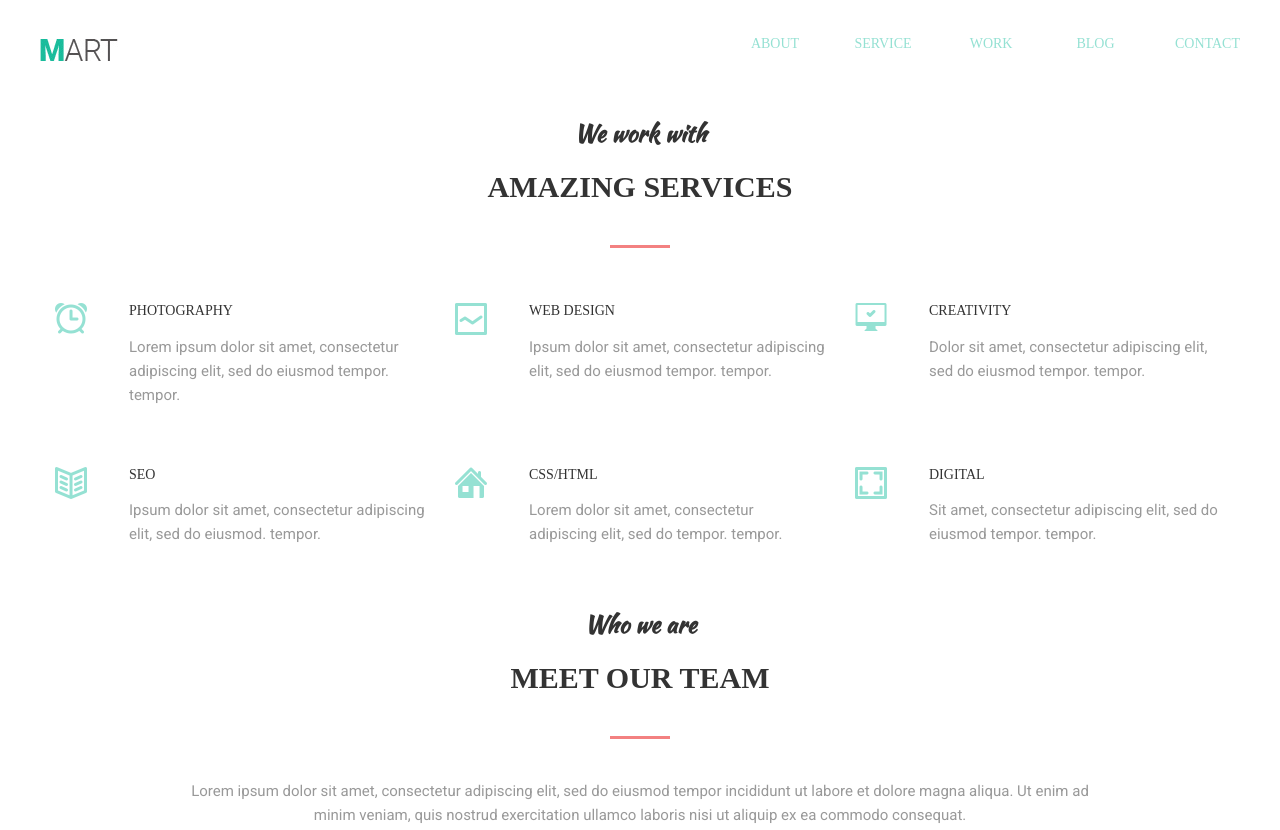
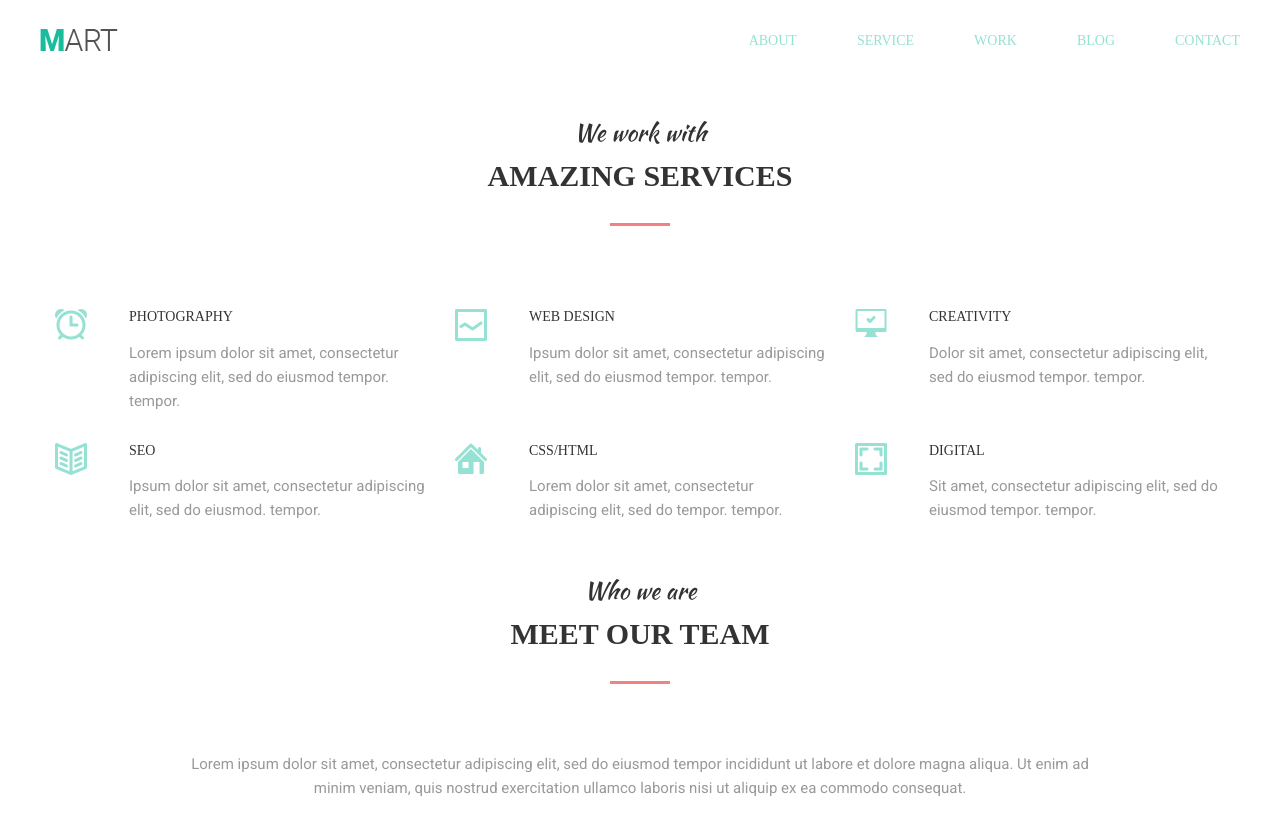
Before and after one commit to EugeneYaremenko/goit-fe-course, a plain HTML site: page homework-06/index.html in a window 1280 px wide. Shown: the top 830 px of the page. Drawn offline with Linux system fonts and the light colour scheme; files whose address does not match are found by name.

Commit message:
correct hw6

```diff
--- a/homework-06/index.html
+++ b/homework-06/index.html
@@ -13,11 +13,11 @@
 </head>
 
 <body>
+    <div class="wrapper">
         <header>
-        <nav>
             <div class="header">
                 <div class="logo"><a href="#"><img src="./img/LOGO.jpg" alt="Logo"></a></div>
-
+                <nav>
                     <ul class="menu">
                         <li class="menu_item"><a href="#">About</a></li>
                         <li class="menu_item"><a href="#">Service</a></li>
@@ -25,10 +25,11 @@
                         <li class="menu_item"><a href="#">Blog</a></li>
                         <li class="menu_item"><a href="#">Contact</a></li>
                     </ul>
+                </nav>
             </div>
-        </nav>
         </header>
         <section>
+            <div class="title">We work with</div>
             <h2>Amazing services</h2>
             <div class="wrapper">
                 <ul class="service">
@@ -36,7 +37,8 @@
                         <div class="service_image"><img src="./img/ALARM.png"></div>
                         <div class="service_info">
                             <a class="service_name" href="#">Photography</a>
-                        <span class="describe">Lorem ipsum dolor sit amet, consectetur adipiscing elit, sed do eiusmod
+                            <span class="describe">Lorem ipsum dolor sit amet, consectetur adipiscing elit, sed do
+                                eiusmod
                                 tempor.
                                 tempor.</span>
                         </div>
@@ -45,7 +47,8 @@
                         <div class="service_image"><img src="./img/LINE GRAPH.png"></div>
                         <div class="service_info">
                             <a class="service_name" href="#">Web Design</a>
-                        <span class="describe">Ipsum dolor sit amet, consectetur adipiscing elit, sed do eiusmod tempor.
+                            <span class="describe">Ipsum dolor sit amet, consectetur adipiscing elit, sed do eiusmod
+                                tempor.
                                 tempor.</span>
                         </div>
                     </li>
@@ -86,9 +89,12 @@
         </section>
 
         <section>
-        <h3>Meet our team</h3>
-        <p class="center">Lorem ipsum dolor sit amet, consectetur adipiscing elit, sed do eiusmod tempor incididunt ut
-            labore et dolore magna aliqua. Ut enim ad minim veniam, quis nostrud exercitation ullamco laboris nisi ut
+            <div class="title">Who we are</div>
+            <h2>Meet our team</h2>
+            <p class="center">Lorem ipsum dolor sit amet, consectetur adipiscing elit, sed do eiusmod tempor incididunt
+                ut
+                labore et dolore magna aliqua. Ut enim ad minim veniam, quis nostrud exercitation ullamco laboris nisi
+                ut
                 aliquip ex ea commodo consequat.</p>
 
             <div class="wrapper"><kbd>
@@ -157,6 +163,7 @@
                 </div>
             </div>
         </footer>
+    </div>
 </body>
 
 </html>
--- a/style/styleHW-6.css
+++ b/style/styleHW-6.css
@@ -21,10 +21,14 @@ ul {
     list-style: none;
 }
 
+.wrapper {
+    max-width: 1200px;
+    margin: 0 auto;
+    position: relative;
+}
+
 .header {
-    max-width: 1200px;
-    min-height: 100px;
-    margin: 0 auto;
+    width: 100%;
     display: flex;
     justify-content: space-between;
     align-items: center;
@@ -32,7 +36,6 @@ ul {
 }
 
 .menu {
-    width: 490px;
     display: flex;
     justify-content: space-between;
     align-items: center;
@@ -41,16 +44,18 @@ ul {
 }
 
 .menu_item {
-    display: flex;
-    justify-content: space-between;
+    position: relative;
+    margin: 30px;
 }
 
 .menu_item a {
-    text-align: center;
     font-size: 14px;
     font-family: "Myriad Pro";
     color: rgb(149, 225, 211);
+}
 
+.menu_item:last-child {
+    margin-right: 0;
 }
 
 .menu_item a:hover {
@@ -60,96 +65,52 @@ ul {
 .menu_item a::after {
     content: "";
     display: block;
-    width: 50px;
+    position: absolute;
+    bottom: -50%;
+    width: 100%;
     height: 3px;
-    margin: auto;
-    margin-top: 10px;
     background-color: rgb(243, 129, 129);
     opacity: 0;
 }
 
 .menu_item:hover a::after {
-    content: "";
-    display: block;
-    width: 50px;
-    height: 3px;
-    margin: auto;
-    margin-top: 10px;
-    background-color: rgb(243, 129, 129);
     opacity: 1;
 }
 
+.title {
+    margin: 0 auto;
+    padding: 40px 0 10px;
+    font-size: 24px;
+    font-family: 'Kaushan Script', cursive;
+    color: rgb(51, 51, 51);
+    line-height: 1.2;
+    text-align: center;
+}
+
 h2 {
-    margin: 0 auto;
+    position: relative;
+    margin: auto;
+    padding-bottom: 100px;
     text-align: center;
     text-transform: uppercase;
     font-family: "Montserrat";
     font-size: 30px;
     font-weight: bold;
     line-height: 1.2;
-    text-align: center;
     color: rgb(51, 51, 51);
 }
 
-h2::before {
-    display: block;
-    content: "We work with";
-    margin: 20px auto;
-    font-size: 24px;
-    font-family: 'Kaushan Script', cursive;
-    color: rgb(51, 51, 51);
-    line-height: 1.2;
-    text-align: center;
-    text-transform: none;
-}
-
 h2::after {
+    position: absolute;
     content: "";
     display: block;
     width: 60px;
     height: 3px;
-    margin: auto;
-    margin: 40px auto;
+    left: 50%;
+    bottom: 50%;
+    transform: translateX(-50%);
     background-color: rgb(243, 129, 129);
-}
-
-h3 {
-    margin: 0 auto;
-    text-align: center;
-    text-transform: uppercase;
-    font-family: "Montserrat";
-    font-size: 30px;
-    font-weight: bold;
-    line-height: 1.2;
-    text-align: center;
-    color: rgb(51, 51, 51);
-}
-
-h3::before {
-    display: block;
-    content: "Who we are";
-    margin: 20px auto;
-    font-size: 24px;
-    font-family: 'Kaushan Script', cursive;
-    color: rgb(51, 51, 51);
-    line-height: 1.2;
-    text-align: center;
-    text-transform: none;
-}
-
-h3::after {
-    content: "";
-    display: block;
-    width: 60px;
-    height: 3px;
-    margin: auto;
-    margin: 40px auto;
-    background-color: rgb(243, 129, 129);
-}
-
-.wrapper {
-    max-width: 1200px;
-    margin: 0 auto;
+    z-index: 2;
 }
 
 .service {
@@ -160,10 +121,8 @@ h3::after {
 
 .service_item {
     display: flex;
-    width: 400px;
+    max-width: 400px;
     padding: 15px;
-    margin-bottom: 30px;
-
 }
 
 .service_image {
@@ -368,9 +327,7 @@ h3::after {
     cursor: pointer;
     text-transform: uppercase;
     text-align: center;
-    border-width: 1px solid;
-    border-color: rgb(149, 225, 211);
-    border-style: solid;
+    border:0;
 }
 
 .mail button:hover {
```
Lines whose indentation alone changed are shown as unchanged.
